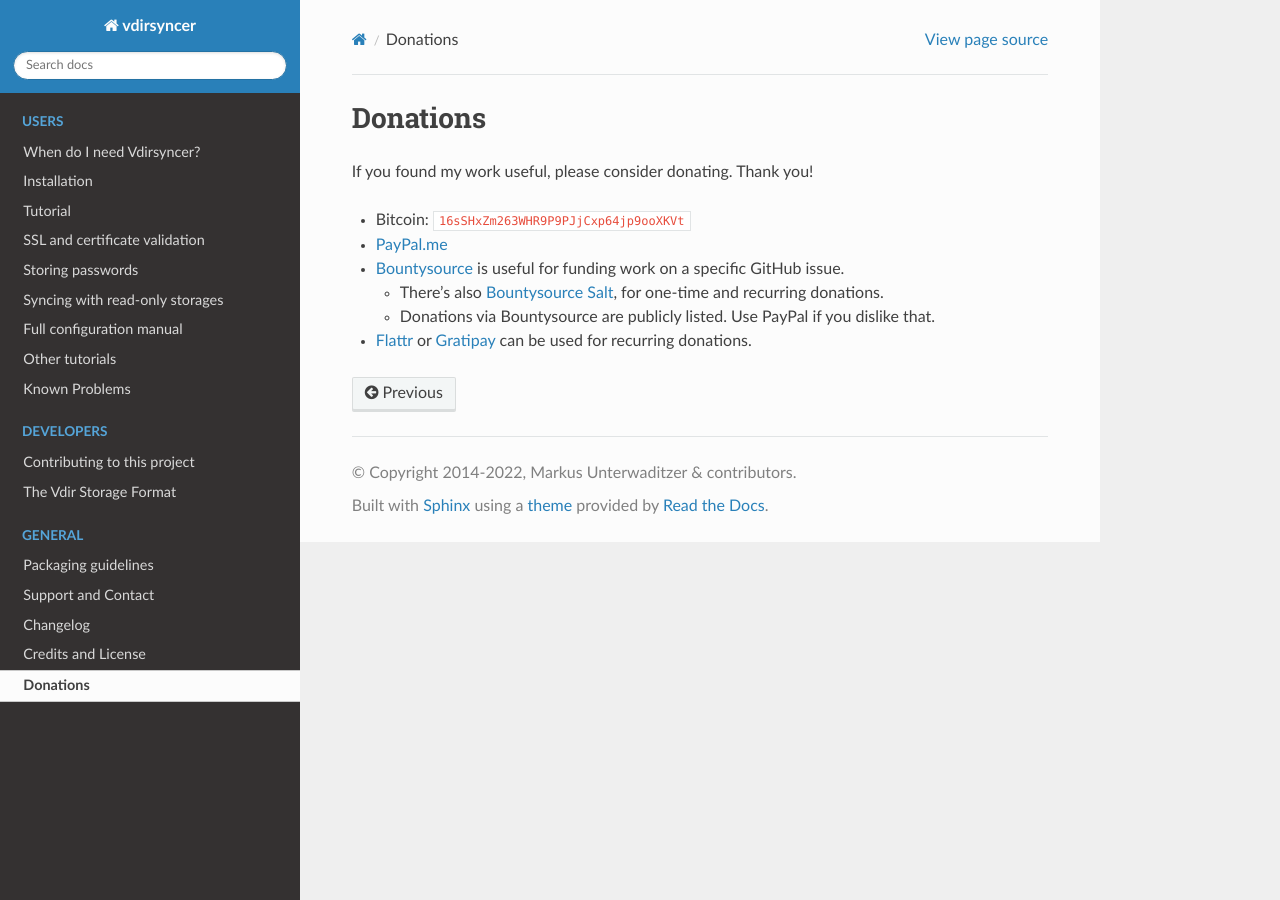
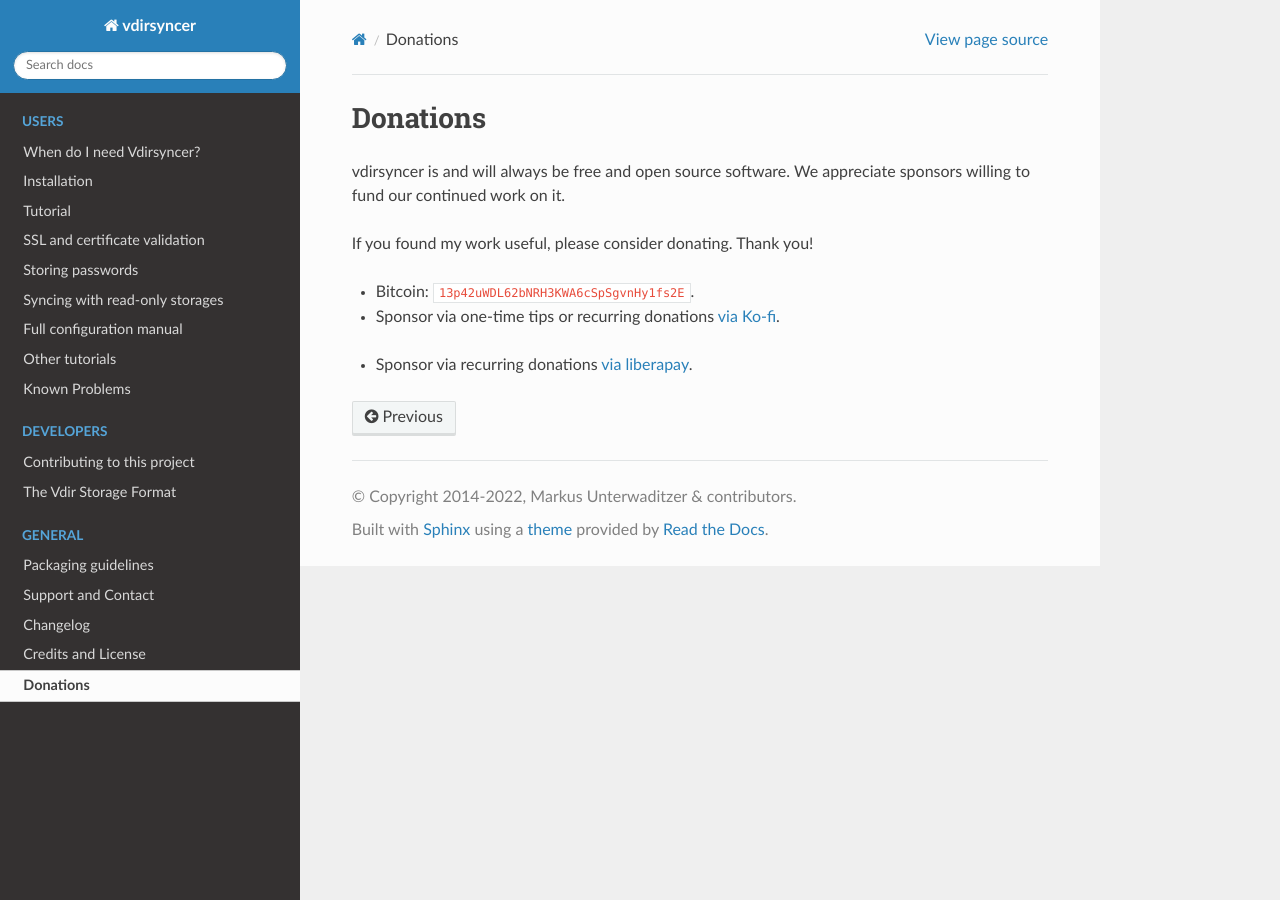
Before and after one commit to pimutils/vdirsyncer, a Sphinx documentation site: the page built from docs/donations.rst, in a window 1280 px wide. Built offline with Sphinx 7.4.7 and the Read the Docs theme 2.0.0, drawn with Linux system fonts in a browser that asks for light colours.

Commit message:
Update donations links
Signed-off-by: Hugo Osvaldo Barrera <hugo@barrera.io>

```diff
--- a/docs/donations.rst
+++ b/docs/donations.rst
@@ -2,23 +2,17 @@
 Donations
 =========
 
+vdirsyncer is and will always be free and open source software. We appreciate
+sponsors willing to fund our continued work on it.
+
 If you found my work useful, please consider donating. Thank you!
 
-- Bitcoin: ``16sSHxZm263WHR9P9PJjCxp64jp9ooXKVt``
+- Bitcoin: ``13p42uWDL62bNRH3KWA6cSpSgvnHy1fs2E``.
 
-- `PayPal.me <https://www.paypal.me/untitaker>`_
+- Sponsor via one-time tips or recurring donations `via Ko-fi`_.
 
-- `Bountysource <https://www.bountysource.com/teams/vdirsyncer>`_ is useful for
-  funding work on a specific GitHub issue.
+.. _via Ko-fi: https://ko-fi.com/whynothugo
 
-  - There's also `Bountysource Salt
-    <https://salt.bountysource.com/teams/vdirsyncer>`_, for one-time and
-    recurring donations.
+- Sponsor via recurring donations `via liberapay`_.
 
-  - Donations via Bountysource are publicly listed. Use PayPal if you dislike
-    that.
-
-- `Flattr
-  <https://flattr.com/submit/auto?user_id=untitaker&url=https%3A%2F%2Fgithub.com%2Fpimutils%2Fvdirsyncer>`_
-  or `Gratipay <https://gratipay.com/vdirsyncer/>`_ can be used for
-  recurring donations.
+.. _via liberapay: https://liberapay.com/WhyNotHugo/
```
